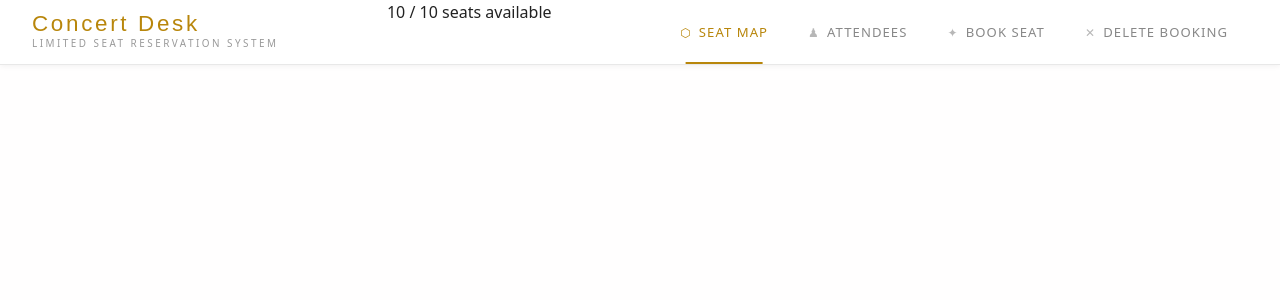
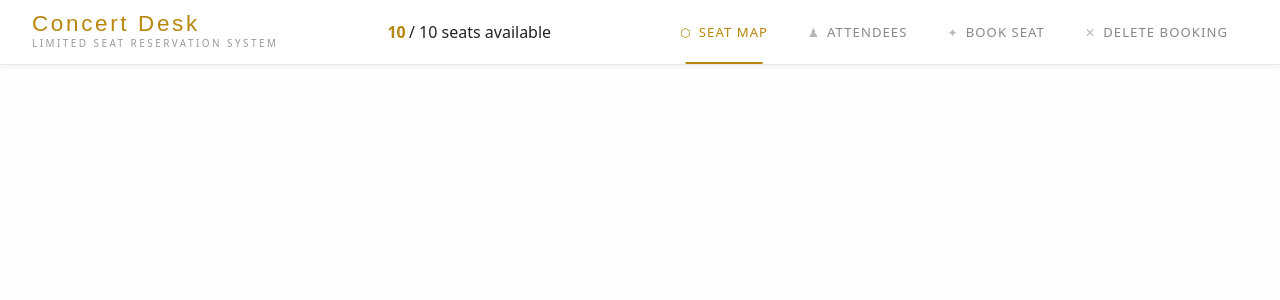
Before and after one commit to jqvoon/IT5007-Assignment-1, a React (Vite) app in the folder my-app/: page / in a window 1280 px wide. Shown: the top 300 px of the page. Built offline with nearby package versions, Linux system fonts and the light colour scheme.

Commit message:
Add styling for ticket counter - with AI attribution

```diff
--- a/my-app/src/components/NavBar.css
+++ b/my-app/src/components/NavBar.css
@@ -118,3 +118,19 @@
 .navbar-btn.active .navbar-btn-icon {
   opacity: 1;
 }
+
+/* ── Ticker counter ────────────────────────────────────────────────── */
+.available-tickets {
+  display: flex;
+  align-items: center;
+  gap: 0.2rem;
+}
+
+.tickets-remaining {
+  font-weight: 600;
+  color: #b8860b;
+}
+
+.tickets-label {
+    color: #222;
+}
```
